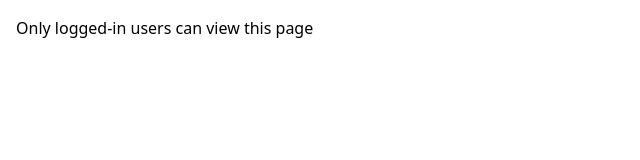
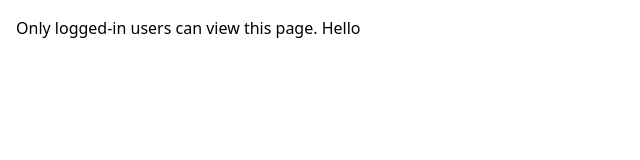
Before and after one commit to AndryAvamagi/opetaja, a Next.js app: page /admin in a window 1280 px wide. Shown: the top 160 px of the page, without its empty margins (0-640 px from the left). Built offline with nearby package versions, Linux system fonts and the light colour scheme; no server answers; the database is empty; sample sign-in values are in the browser's storage.

Commit message:
saan iga õpetaja grupid ja nime kätte firestoreist

```diff
--- a/app/admin/page.tsx
+++ b/app/admin/page.tsx
@@ -1,24 +1,40 @@
 'use client'
 import { useAuthContext } from "../context/AuthContext";
 import { useRouter } from "next/navigation";
-import { useEffect } from "react";
+import { useEffect, useState } from "react";
+import  getDocument  from "../firebase/firestore/getData";
+import { DocumentData } from "firebase/firestore";
 
 function Page(): JSX.Element {
   // Access the user object from the authentication context
   // const { user } = useAuthContext();
   const { user } = useAuthContext() as { user: any }; // Use 'as' to assert the type as { user: any }
   const router = useRouter();
+  const [userData, setUserData] = useState<DocumentData | null>(null)
 
   useEffect( () => {
-    // Redirect to the home page if the user is not logged in
     if ( user == null ) {
       router.push( "/" );
     }
-    // }, [ user ] );
-  }, [ user, router ] ); // Include 'router' in the dependency array to resolve eslint warning
+
+    async function getData() {
+      const fetchData = await getDocument('teachers', user.uid)
+
+      const fetchedData = fetchData.result?.data()
+
+      if (fetchedData){
+        setUserData(fetchedData)
+      }
+    }
+    getData()
+
+  }, [ user, router] ); //router eemaldab eslinti errori
+
+
+
 
   return (
-    <h1>Only logged-in users can view this page</h1>
+    <h1>Only logged-in users can view this page. Hello {userData?.name}</h1>
   );
 }
 
--- a/app/context/AuthContext.tsx
+++ b/app/context/AuthContext.tsx
@@ -2,6 +2,7 @@
 import { createContext, useContext, useEffect, useState, ReactNode } from 'react';
 import { getAuth, onAuthStateChanged, User } from 'firebase/auth';
 import firebase_app from '../firebase/config';
+import  getDocument  from "../firebase/firestore/getData";
 
 // Initialize Firebase auth instance
 const auth = getAuth( firebase_app );
@@ -42,7 +43,7 @@ export function AuthContextProvider( { children }: AuthContextProviderProps ): J
   // Provide the authentication context to child components
   return (
     <AuthContext.Provider value={{ user }}>
-       {loading ? <div>Loading...</div> : children} {/*kui loading True siis viska div element, muidu children react element */}
+      {loading ? <div>Loading...</div> : children} {/*kui loading True siis viska div element, muidu children react element */}
     </AuthContext.Provider>
   );
 }
--- a/app/firebase/firestore/getData.js
+++ b/app/firebase/firestore/getData.js
@@ -15,7 +15,7 @@ export default async function getDocument(collection, id) {
 
   try {
     // Retrieve the document using the document reference
-    result = await getDoc(docRef);
+    result = await getDoc(docRef)
   } catch (e) {
     // Catch and store any error that occurs during the operation
     error = e;
--- a/app/signup/page.tsx
+++ b/app/signup/page.tsx
@@ -23,6 +23,9 @@ function Page(): JSX.Element { // funktsioon tagastab react elemendi
     // Kui if blockist saab läbi siis järelikult sign in oli edukas
     router.push( "/admin" );
   }
+
+
+
 
   return (
     <div className="flex justify-center items-center h-screen text-black">
```
